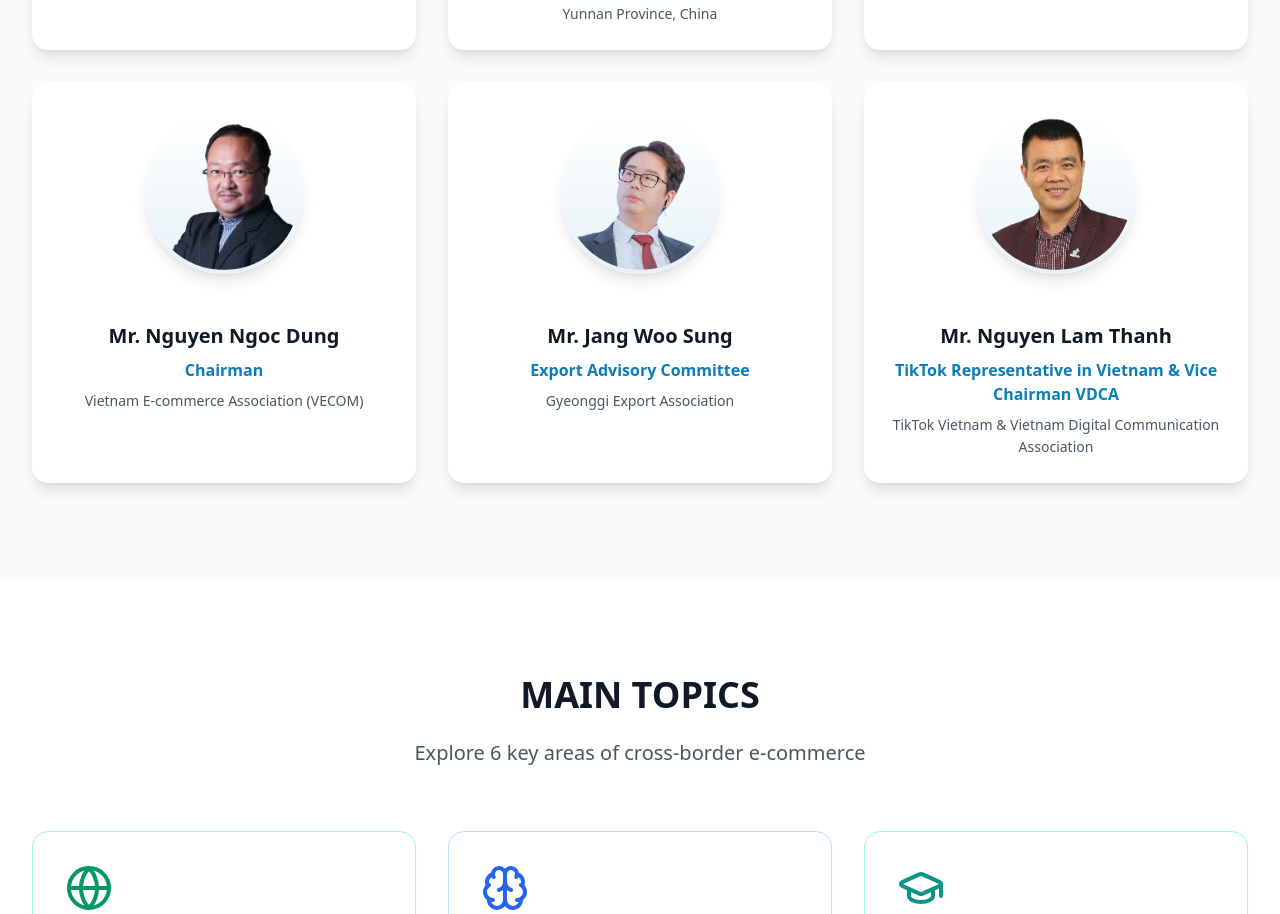
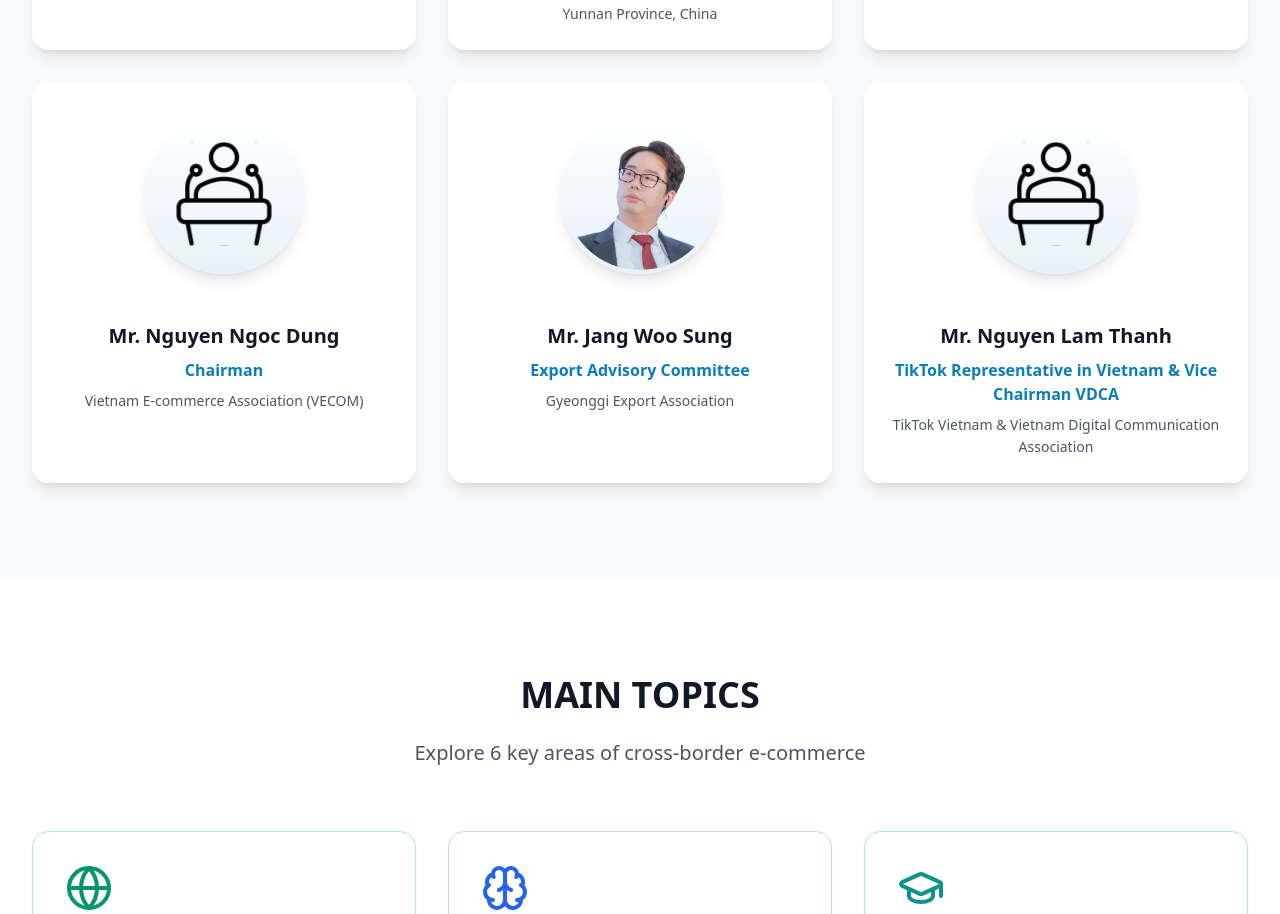
Before and after one commit to thanhle98/gcbes2025, a React (Vite) app: page / in a window 1280 px wide. Shown: the part 2606-3520 px from the top of the page. Built offline with nearby package versions, Linux system fonts and the light colour scheme.

Commit message:
Change speaker logo

```diff
--- a/src/pages/HomePage.tsx
+++ b/src/pages/HomePage.tsx
@@ -161,7 +161,7 @@ export default function HomePage() {
       name: t("speaker4Name"),
       title: t("speaker4Title"),
       company: t("speaker4Company"),
-      image: "/speakers/nguyen-ngoc-dung.png",
+      // image: "/speakers/nguyen-ngoc-dung.png",
     },
     {
       name: t("speaker5Name"),
@@ -173,7 +173,7 @@ export default function HomePage() {
       name: t("speaker6Name"),
       title: t("speaker6Title"),
       company: t("speaker6Company"),
-      image: "/speakers/nguyen-lam-thanh.png",
+      // image: "/speakers/nguyen-lam-thanh.png",
     },
   ];
 
@@ -269,7 +269,7 @@ export default function HomePage() {
                 <div className="relative p-6 pt-8">
                   <div className="relative w-40 h-40 mx-auto mb-6">
                     <img
-                      src={speaker.image}
+                      src={speaker.image || "/speakers/default.svg"}
                       alt={speaker.name}
                       className="w-full h-full object-cover rounded-full border-4 border-white shadow-lg group-hover:scale-105 transition-transform duration-300"
                     />
```
Also changed, not shown: public/speakers/default.svg (added).
